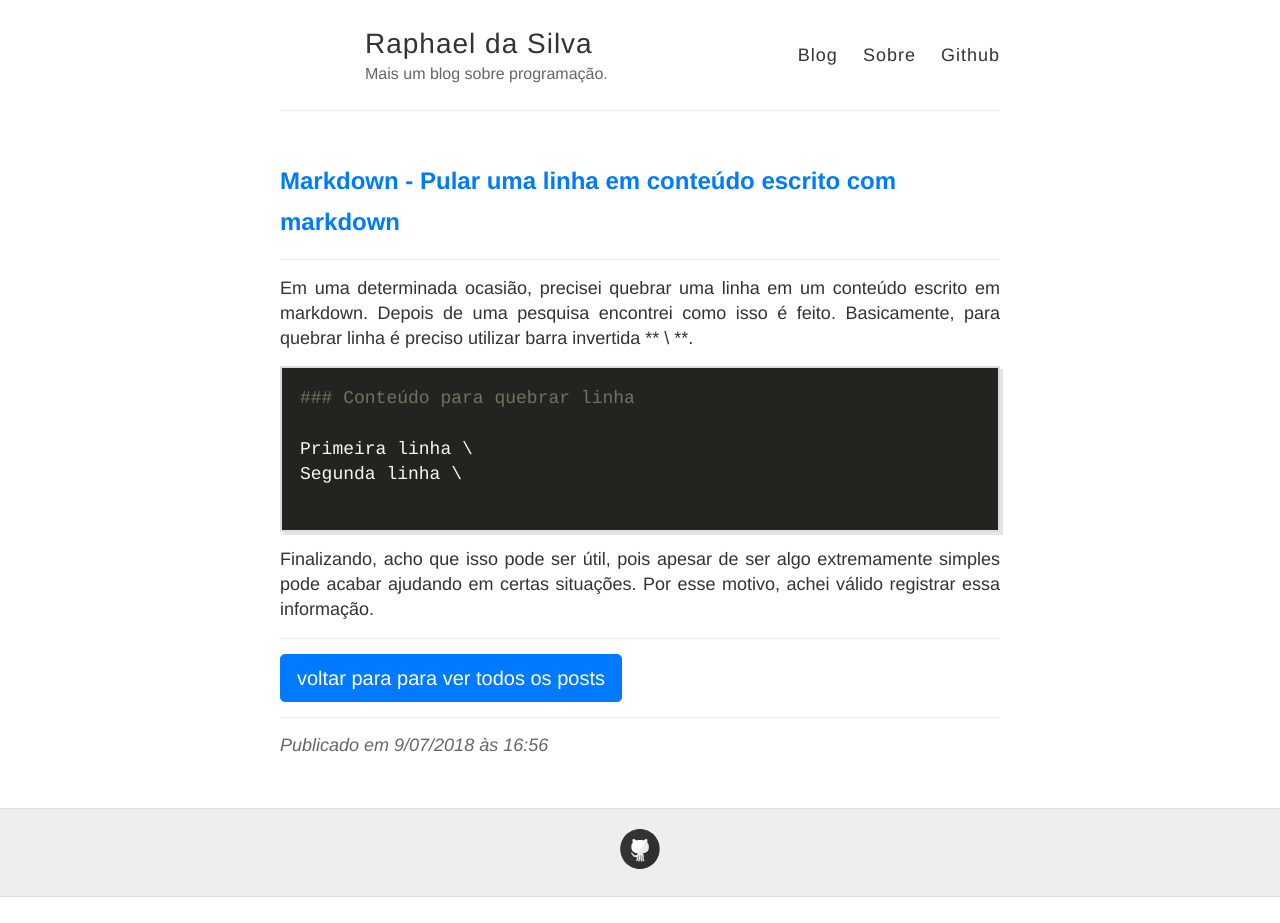
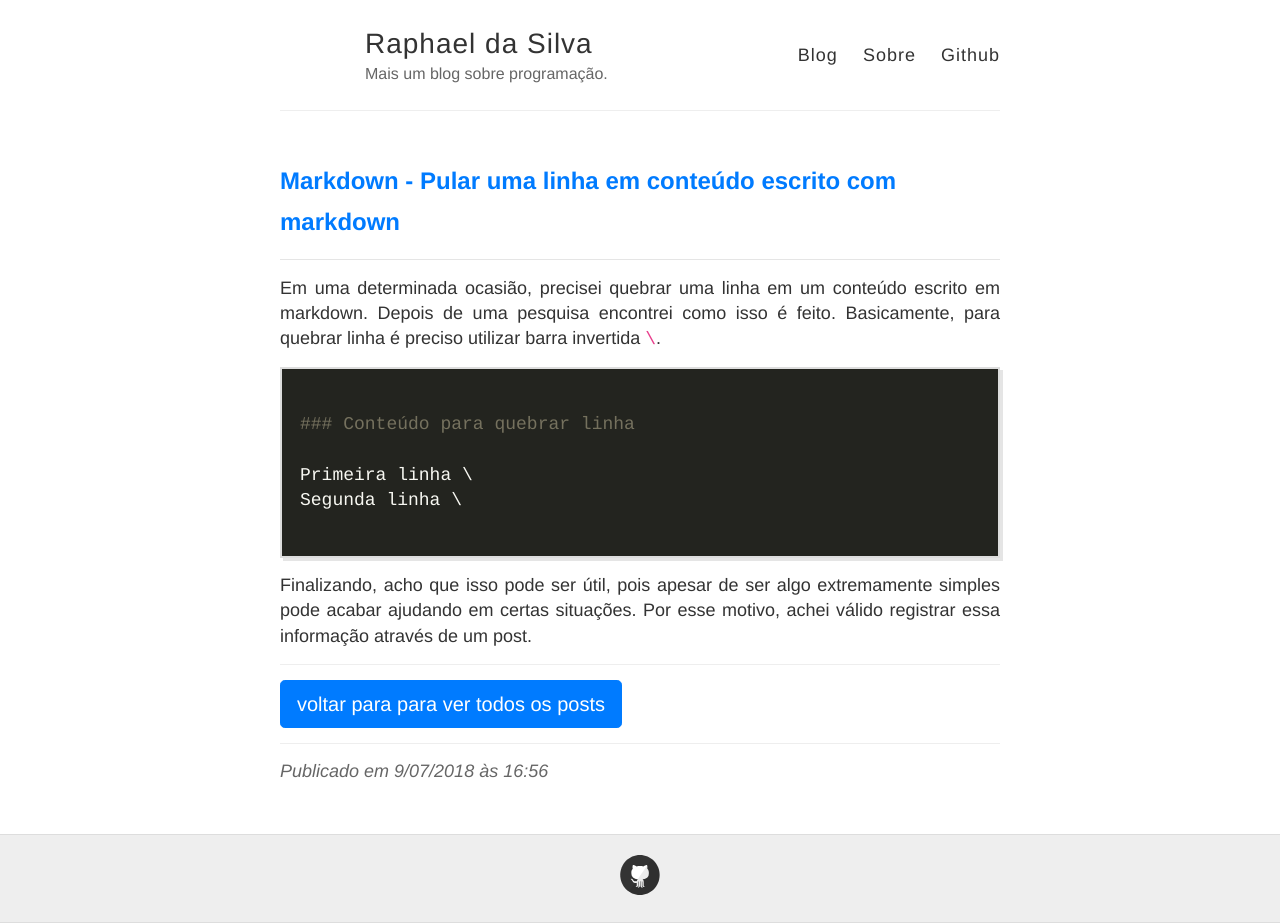
Before and after one commit to raphael-da-silva/raphael-da-silva.github.io, a Jekyll site: the page built from _posts/2018-07-09-pular-linha-markdown.md, in a window 1280 px wide. Built offline with Jekyll 4.4.1, drawn with Linux system fonts in a browser that asks for light colours; nearby versions of some CDN libraries; before the commit the page ends 900 px from its top, so only the background shows below that.

Commit message:
Correções

````diff
--- a/_posts/2018-07-09-pular-linha-markdown.md
+++ b/_posts/2018-07-09-pular-linha-markdown.md
@@ -4,9 +4,10 @@
 date: 2018-07-09 16:56
 ---
 
-Em uma determinada ocasião, precisei quebrar uma linha em um conteúdo escrito em markdown. Depois de uma pesquisa encontrei como isso é feito. Basicamente, para quebrar linha é preciso utilizar barra invertida ** \ **.
+Em uma determinada ocasião, precisei quebrar uma linha em um conteúdo escrito em markdown. Depois de uma pesquisa encontrei como isso é feito. Basicamente, para quebrar linha é preciso utilizar barra invertida ``` \ ```.
 
-```
+```markdown
+
 ### Conteúdo para quebrar linha
 
 Primeira linha \
@@ -14,4 +15,4 @@
 
 ```
 
-Finalizando, acho que isso pode ser útil, pois apesar de ser algo extremamente simples pode acabar ajudando em certas situações. Por esse motivo, achei válido registrar essa informação.
+Finalizando, acho que isso pode ser útil, pois apesar de ser algo extremamente simples pode acabar ajudando em certas situações. Por esse motivo, achei válido registrar essa informação através de um post.
````
Also changed, not shown: _posts/2018-07-01-simitar-text.md (+1 -1 lines).
